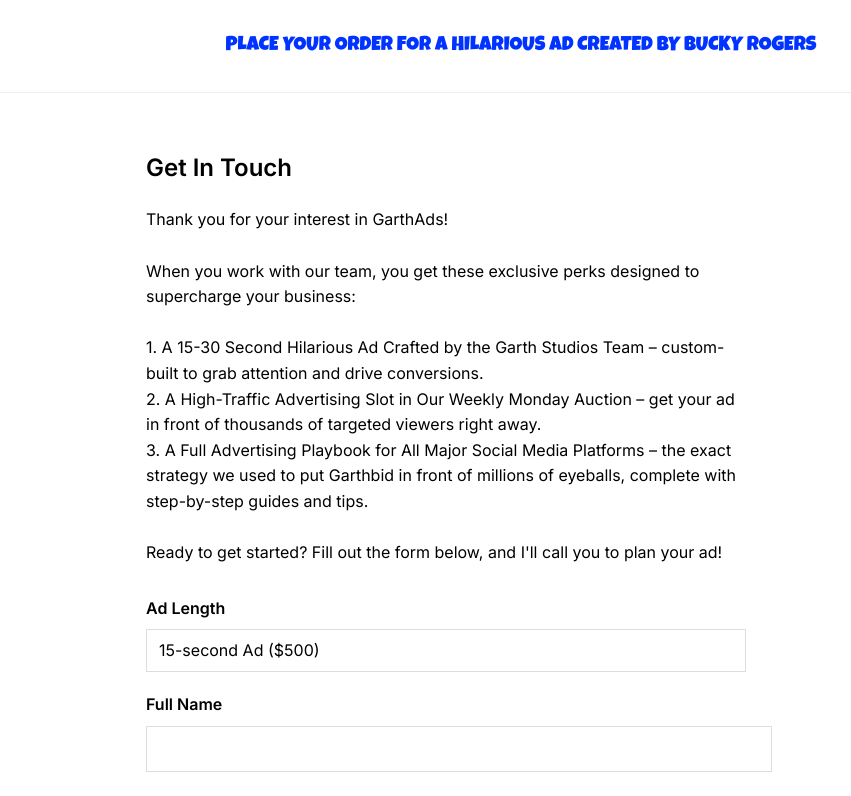
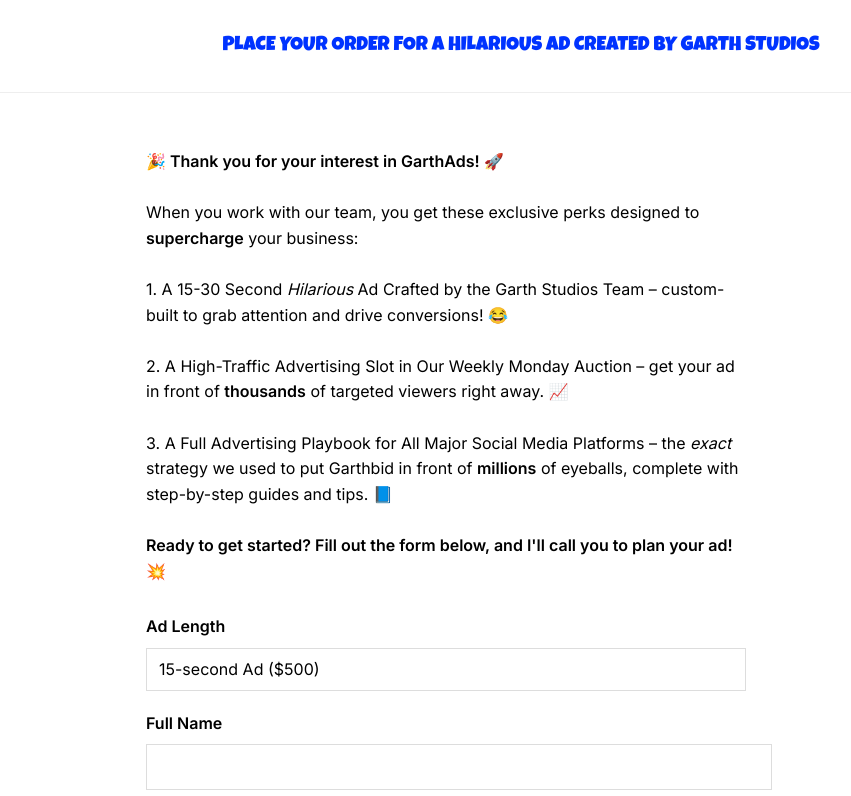
Before and after one commit to Garthbid/GarthAds, a plain HTML site: page checkout.html in a window 1280 px wide. Shown: the top 796 px of the page, 194-1045 px from the left. Drawn offline with Linux system fonts and the light colour scheme.

Commit message:
Update checkout page with Discord-style copy, emojis, and better spacing

```diff
--- a/checkout.html
+++ b/checkout.html
@@ -12,12 +12,11 @@
 <body>
     <header>
         <img src="logo.png" alt="GarthAds Logo" class="logo">
-        <div class="slogan">Place Your Order For A Hilarious Ad Created By Bucky Rogers</div>
+        <div class="slogan">Place Your Order For A Hilarious Ad Created By Garth Studios</div>
     </header>
 
     <main class="checkout-main">
-        <h1>Get In Touch</h1>
-        <p class="description">Thank you for your interest in GarthAds!<br><br>When you work with our team, you get these exclusive perks designed to supercharge your business:<br><br>1. A 15-30 Second Hilarious Ad Crafted by the Garth Studios Team – custom-built to grab attention and drive conversions.<br>2. A High-Traffic Advertising Slot in Our Weekly Monday Auction – get your ad in front of thousands of targeted viewers right away.<br>3. A Full Advertising Playbook for All Major Social Media Platforms – the exact strategy we used to put Garthbid in front of millions of eyeballs, complete with step-by-step guides and tips.<br><br>Ready to get started? Fill out the form below, and I'll call you to plan your ad!</p>
+        <p class="description"><strong>🎉 Thank you for your interest in GarthAds! 🚀</strong><br><br>When you work with our team, you get these exclusive perks designed to <strong>supercharge</strong> your business:<br><br>1. A 15-30 Second <em>Hilarious</em> Ad Crafted by the Garth Studios Team – custom-built to grab attention and drive conversions! 😂<br><br>2. A High-Traffic Advertising Slot in Our Weekly Monday Auction – get your ad in front of <strong>thousands</strong> of targeted viewers right away. 📈<br><br>3. A Full Advertising Playbook for All Major Social Media Platforms – the <em>exact</em> strategy we used to put Garthbid in front of <strong>millions</strong> of eyeballs, complete with step-by-step guides and tips. 📘<br><br><strong>Ready to get started? Fill out the form below, and I'll call you to plan your ad! 💥</strong></p>
         <form action="https://script.google.com/macros/s/AKfycbyrFiNt7lKZxnzASfvQnpPyogwKsvRW2piy9dSS9SQHotLNjBg8q5zE5YfGGXp_nEak/exec" method="post">
             <label for="ad-length">Ad Length</label>
             <select id="ad-length" name="ad_length" required>
```
